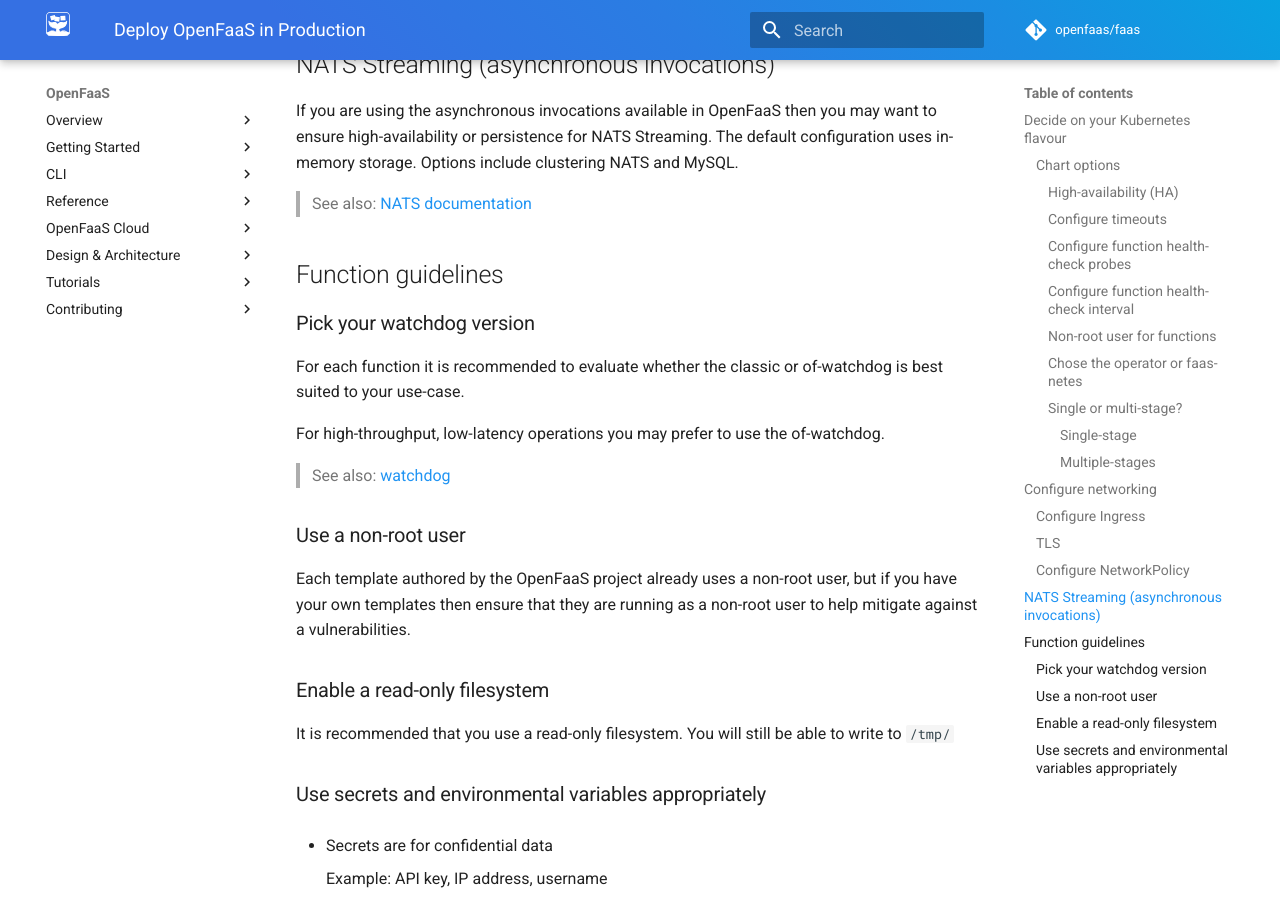
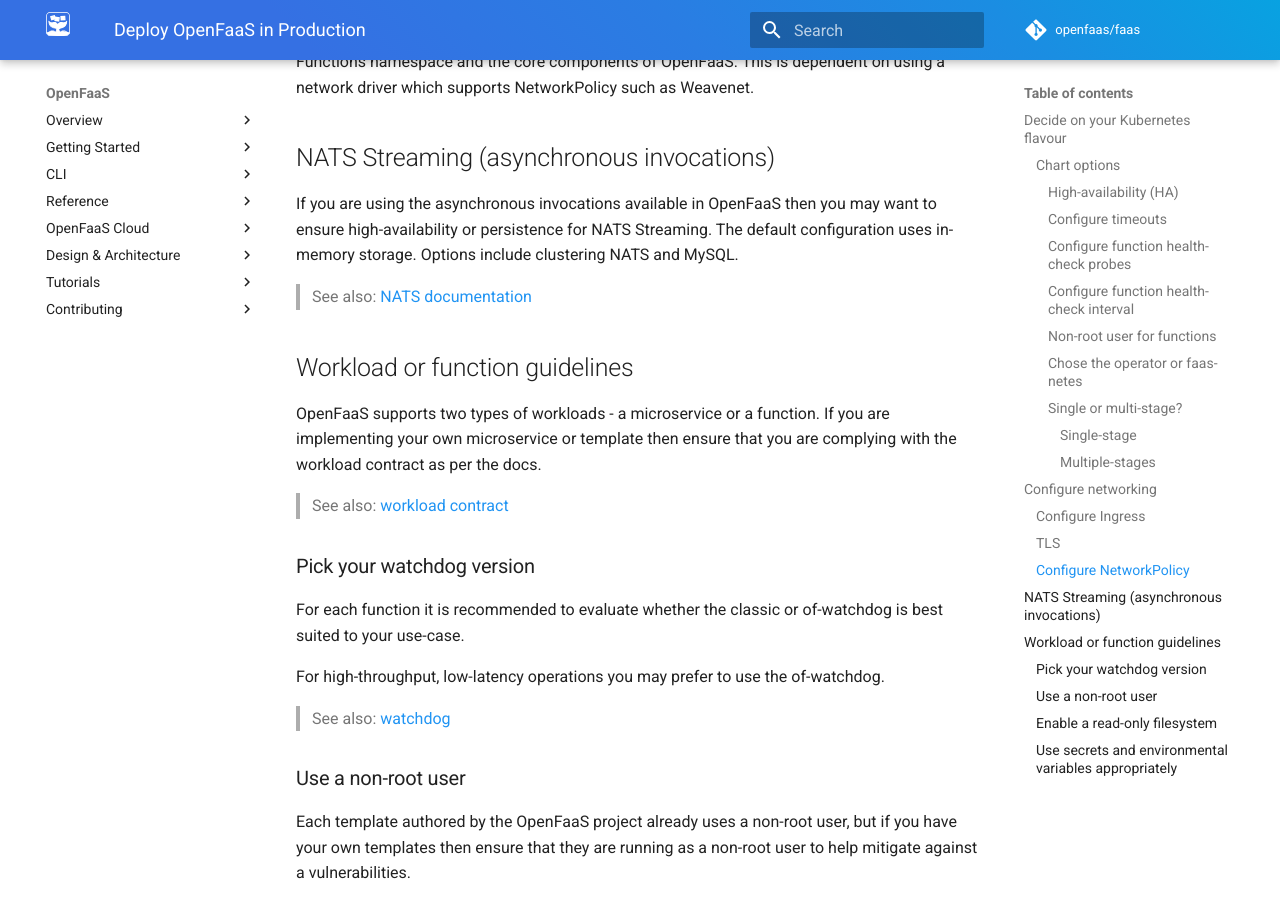
Before and after one commit to openfaas/docs, an MkDocs documentation site: the page built from docs/architecture/production.md, in a window 1280 px wide and 900 px high, scrolled down 3456 px. Built offline with MkDocs 1.6.1 and Material for MkDocs 9.7.7, drawn with Linux system fonts in a browser that asks for light colours; comment, search, counter and statistics services are not loaded; some of the changed text lies outside the part shown.

Commit message:
Mention serverless contract
Signed-off-by: Alex Ellis <alexellis2@gmail.com>

```diff
--- a/docs/architecture/production.md
+++ b/docs/architecture/production.md
@@ -37,6 +37,8 @@ See the chart options for how to set the number of replicas.
 #### Configure timeouts
 
 Configure each timeout as appropriate for your workloads. If you expect all functions or endpoints to return within a few seconds then set a timeout to accommodate that. If you expect all workloads to run for several minutes then bear that in mind with your values.
+
+> Note: You may have a timeout configured in your IngressController or cloud LoadBalancer. See your documentation or contact your administrator to check the value and make sure they are in-sync.
 
 #### Configure function health-check probes
 
@@ -122,7 +124,11 @@ If you are using the asynchronous invocations available in OpenFaaS then you may
 
 > See also: [NATS documentation](https://nats.io/documentation/)
 
-## Function guidelines
+## Workload or function guidelines
+
+OpenFaaS supports two types of workloads - a microservice or a function. If you are implementing your own microservice or template then ensure that you are complying with the workload contract as per the docs.
+
+> See also: [workload contract](https://docs.openfaas.com/reference/workloads/)
 
 ### Pick your watchdog version
 
```
